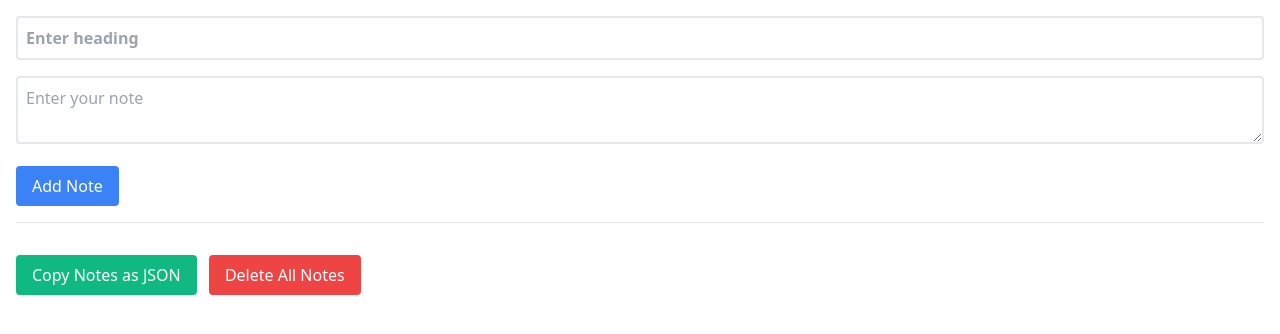
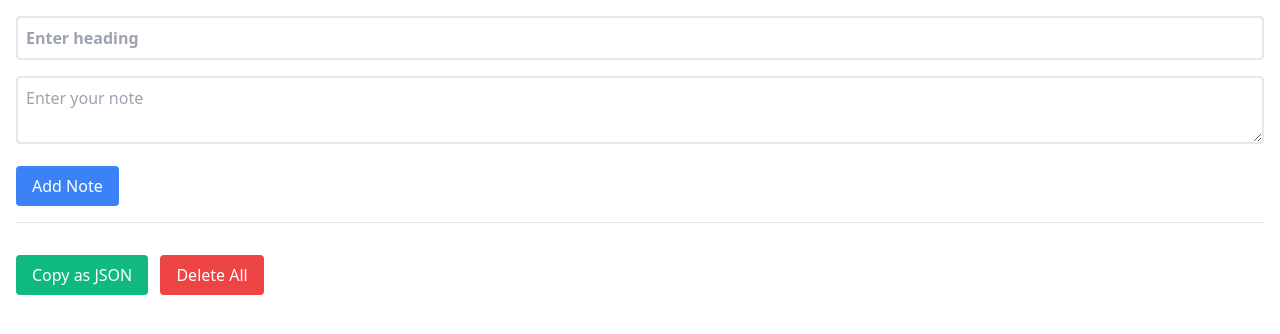
Before and after one commit to minthemiddle/n, a plain HTML site: page index.html in a window 1280 px wide. Drawn offline with nearby package versions, Linux system fonts and the light colour scheme.

Commit message:
Reformat: Buttons for All

```diff
--- a/index.html
+++ b/index.html
@@ -28,8 +28,8 @@
                 </template>
             </ul>
         </div>
-        <button @click="copyNotes" class="bg-green-500 text-white rounded py-2 px-4 mt-4">Copy Notes as JSON</button>
-        <button @click="deleteAllNotes" class="bg-red-500 text-white rounded py-2 px-4 ml-2">Delete All Notes</button>
+        <button @click="copyNotes" class="bg-green-500 text-white rounded py-2 px-4 mt-4">Copy as JSON</button>
+        <button @click="deleteAllNotes" class="bg-red-500 text-white rounded py-2 px-4 md:ml-2">Delete All</button>
     </div>
 
     <script src="https://unpkg.com/alpinejs" defer></script>
```
